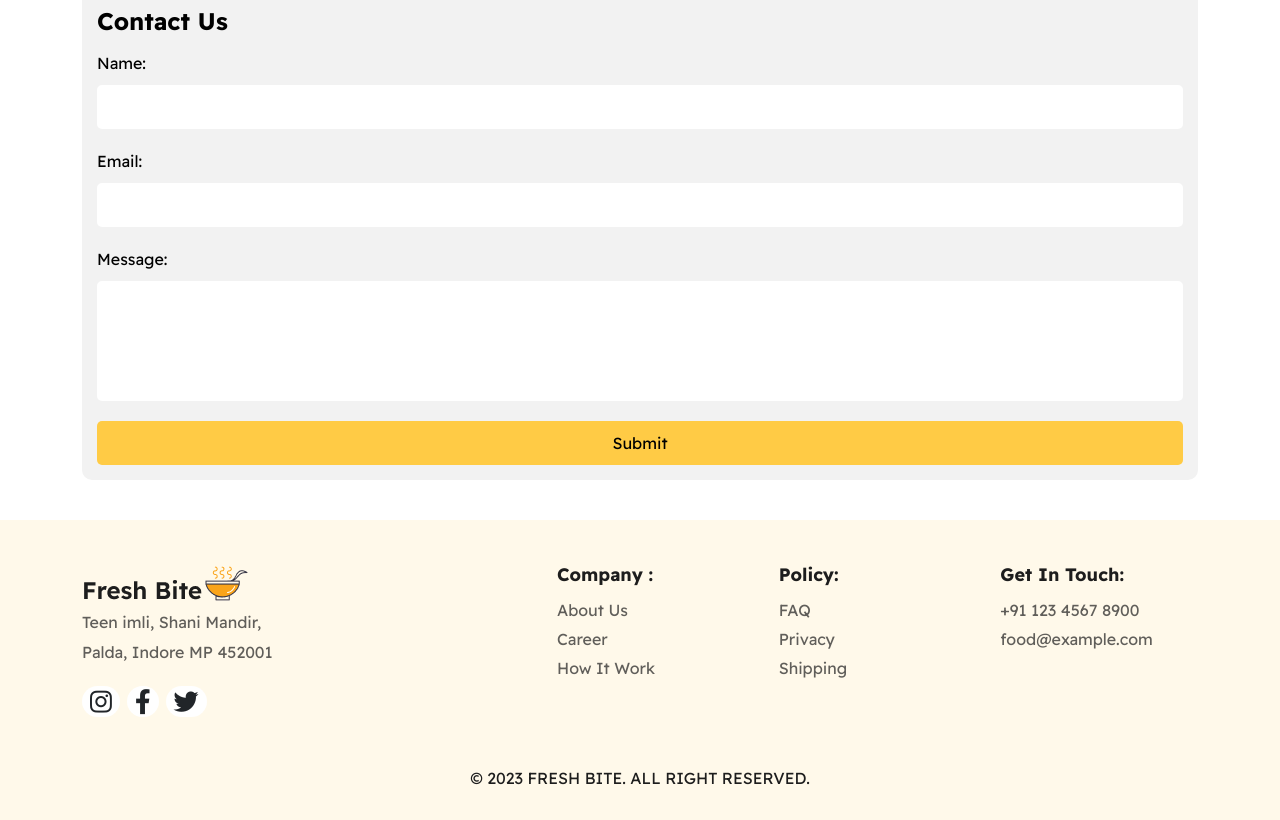
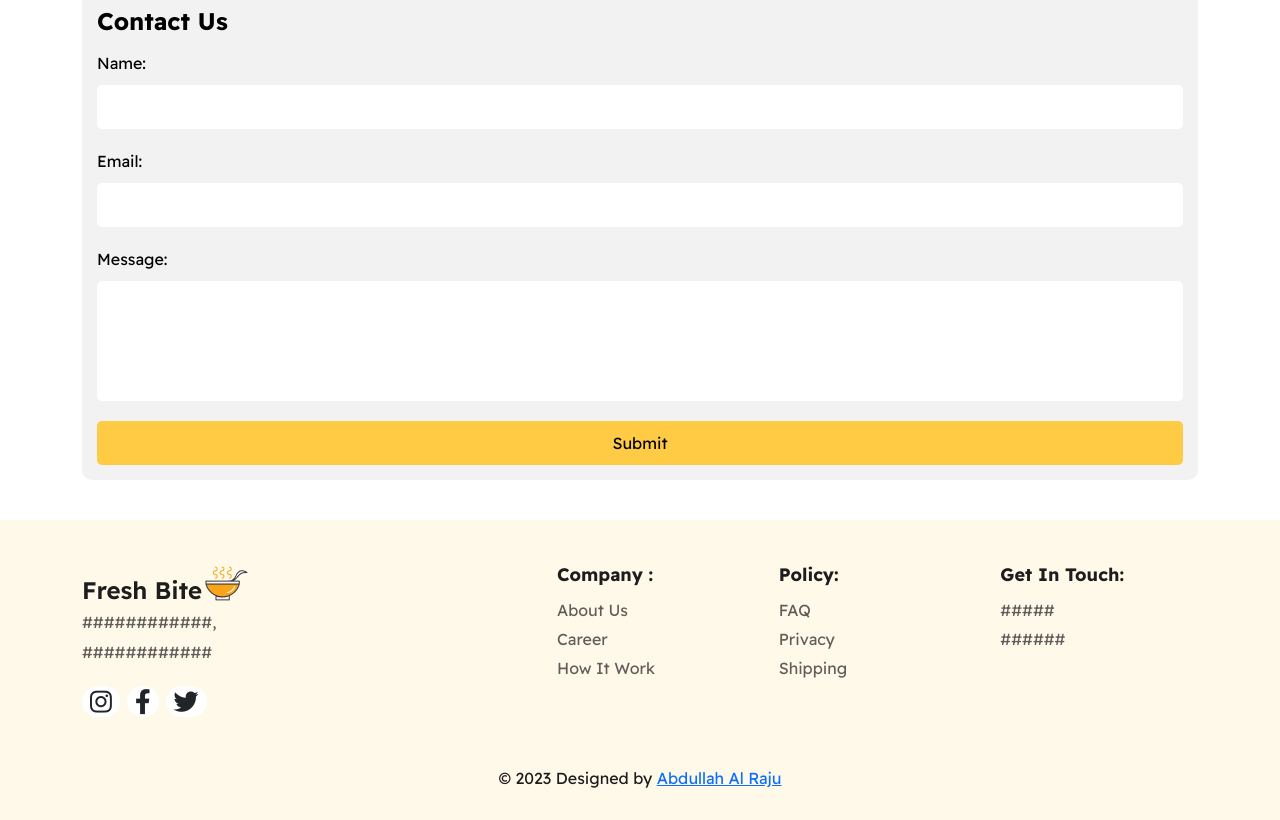
Before and after one commit to Abdullahalraju60/fresh_bite, a plain HTML site: page index.html in a window 1280 px wide. Shown: the part 3227-4047 px from the top of the page. Drawn offline with Linux system fonts and the light colour scheme; a web font is replaced by a local one.

Commit message:
Update index.html

```diff
--- a/index.html
+++ b/index.html
@@ -337,8 +337,8 @@
           <div class="ft_details">
             <img src="img/logo (1).png" alt="logo" class="wow fadeInDown">
             <p>
-              Teen imli, Shani Mandir,<br>
-              Palda, Indore MP 452001
+              ############,<br>
+              ############
             </p>
             <div class="f_icon">
               <span><i class="fa-brands fa-instagram"></i></span>
@@ -371,8 +371,8 @@
           <div class="ft_links">
             <h2>Get In Touch:</h2>
             <ul class="list-unstyled">
-              <li><a href="#">+91 123 4567 8900</a></li>
-              <li><a href="#">food@example.com</a></li>
+              <li><a href="#">#####</a></li>
+              <li><a href="#">######</a></li>
             </ul>
           </div>
         </div>
@@ -382,7 +382,7 @@
   <!-- / -->
    <footer>
     <div class="container">
-      <p class="mb-0">© 2023 FRESH BITE. ALL RIGHT RESERVED.</p>
+      <p class="mb-0">© 2023 Designed by <a href="https://www.abdullahalraju.fun/">Abdullah Al Raju</a> </p>
     </div>
    </footer>
  <!-- footer end -->
```
